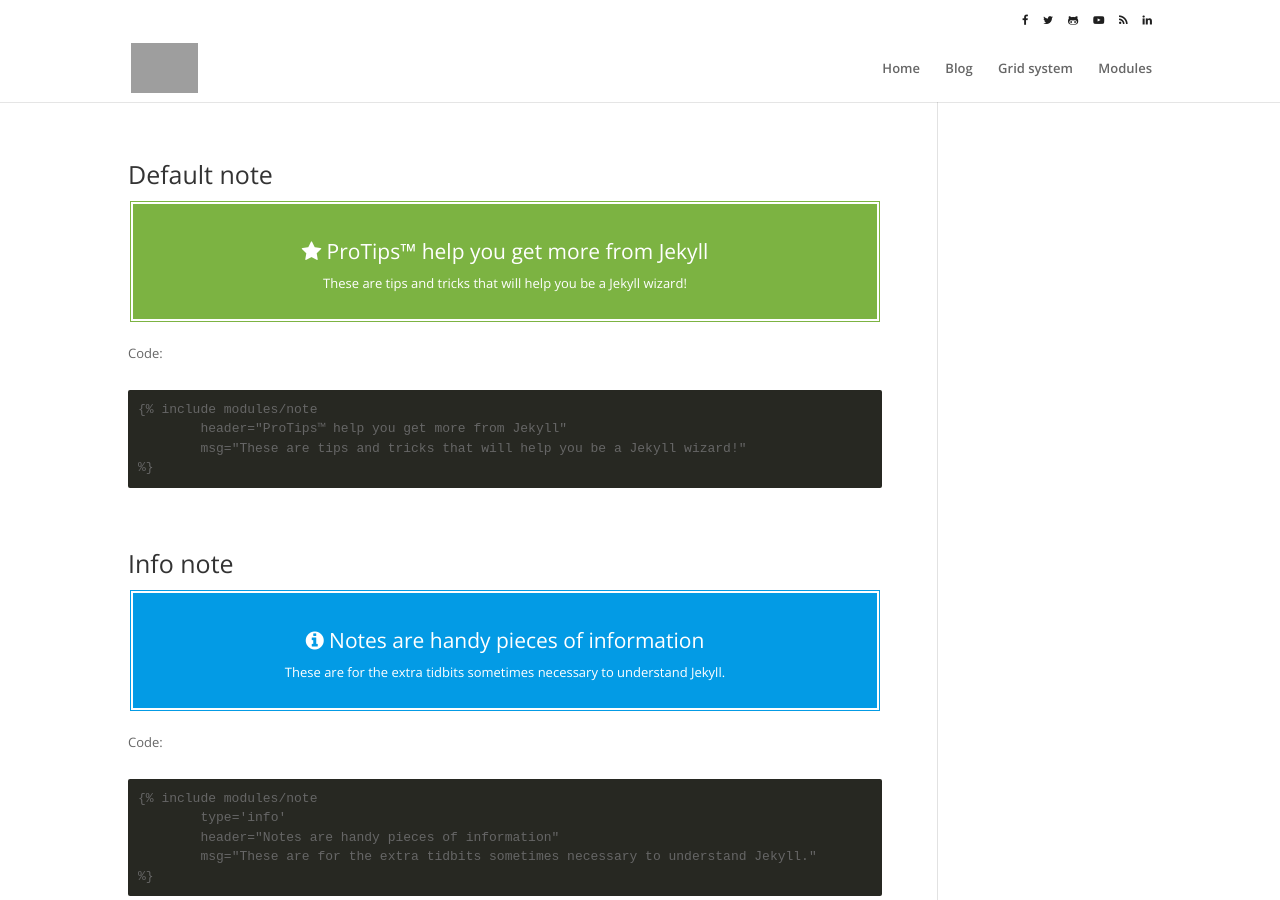
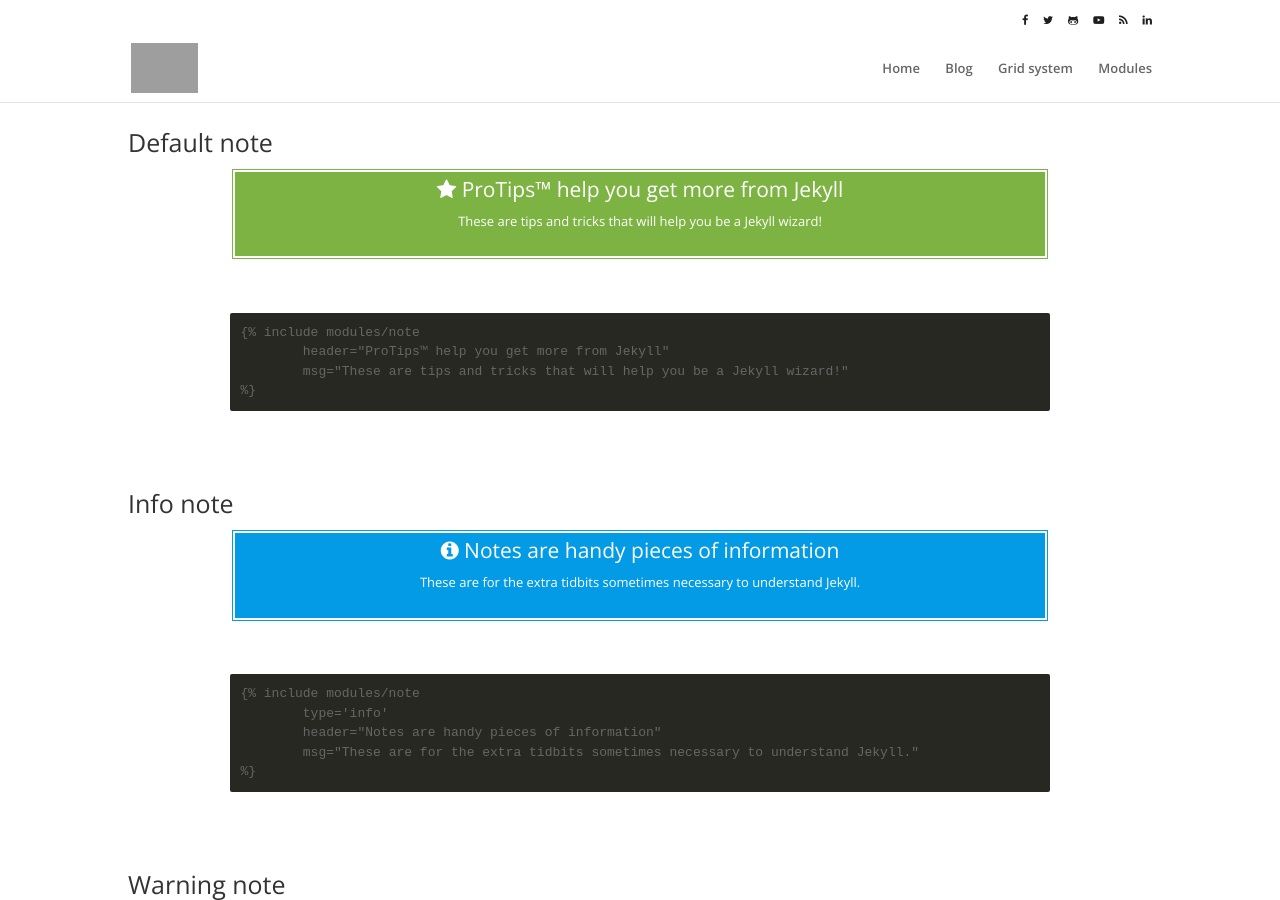
Before and after one commit to juvenal/divi-jekyll, a Jekyll site: the page built from modules/note/index.html, in a window 1280 px wide and 900 px high. Built offline with Jekyll 4.4.1, drawn with Linux system fonts in a browser that asks for light colours; nearby versions of some CDN libraries; some of the changed text lies outside the part shown; grey boxes are pictures that could not be loaded.

Commit message:
Update views

```diff
--- a/_includes/core/divi_parser
+++ b/_includes/core/divi_parser
@@ -28,7 +28,7 @@
 
 	{% comment %} <!-- parse sections --> {% endcomment %}
 	{% capture _html_r_c_s %}
-		{{ include.html
+		{{ _html_r_c
 			| replace: '<!--endsection-->', '</div>'
 			| replace: '<!--section', '<div class="et_pb_section et_section_regular" '
 		}}
--- a/assets/css/custom-monokai.css
+++ b/assets/css/custom-monokai.css
@@ -1,3 +1,4 @@
+figure>pre{overflow: auto;}
 figure.highlight{
     margin: 2em 0em;
 }
--- a/modules/note/index.html
+++ b/modules/note/index.html
@@ -6,40 +6,48 @@ display_on_top_menu : false
 display_footer : false
 ---
 
-<div class="container" style="padding-top: 58px;">
-	<div id="content-area" class="clearfix">
-		<div id="left-area">
 
-			<article id="post-id" class="et_pb_post post-id post type-post status-publish hentry">
-				<div class="et_post_meta_wrapper">
-					<h1 class="entry-title">Default note</h1>
-				</div>
-				<div class="entry-content">
+<!--section id="default-note" #-->
+	<!--row #-->
+		<!--col-4-4 #-->
+		<h1>Default note</h1>
+		<!--endcol-->
+		<!--col-4-4 style="padding:0% 10%" #-->
 		{% include modules/note
 			header="ProTips™ help you get more from Jekyll"
 			msg="These are tips and tricks that will help you be a Jekyll wizard!"
 		%}
-					<p>Code:</p>
+		<!--endcol-->
+	<!--endrow-->
+
+	<!--row #-->
+		<!--col-4-4 style="padding:0% 10%" #-->
 {% highlight html %}{% raw %}
 {% include modules/note
 	header="ProTips™ help you get more from Jekyll"
 	msg="These are tips and tricks that will help you be a Jekyll wizard!"
 %}
 {% endraw %}{% endhighlight %}
-				</div>
-			</article>
+		<!--endcol-->
+	<!--endrow-->
+<!--endsection-->
 
-			<article id="post-id" class="et_pb_post post-id post type-post status-publish hentry">
-				<div class="et_post_meta_wrapper">
-					<h1 class="entry-title">Info note</h1>
-				</div>
-				<div class="entry-content">
+<!--section id="default-note" #-->
+	<!--row #-->
+		<!--col-4-4 #-->
+		<h1>Info note</h1>
+		<!--endcol-->
+		<!--col-4-4 style="padding:0% 10%" #-->
 		{% include modules/note
 			type='info'
 			header="Notes are handy pieces of information"
 			msg="These are for the extra tidbits sometimes necessary to understand Jekyll."
 		%}
-					<p>Code:</p>
+		<!--endcol-->
+	<!--endrow-->
+
+	<!--row #-->
+		<!--col-4-4 style="padding:0% 10%" #-->
 {% highlight html %}{% raw %}
 {% include modules/note
 	type='info'
@@ -47,20 +55,27 @@ display_footer : false
 	msg="These are for the extra tidbits sometimes necessary to understand Jekyll."
 %}
 {% endraw %}{% endhighlight %}
-				</div>
-			</article>
+		<!--endcol-->
+	<!--endrow-->
 
-			<article id="post-id" class="et_pb_post post-id post type-post status-publish hentry">
-				<div class="et_post_meta_wrapper">
-					<h1 class="entry-title">Warning note</h1>
-				</div>
-				<div class="entry-content">
+<!--endsection-->
+
+<!--section id="default-note" #-->
+	<!--row #-->
+		<!--col-4-4 #-->
+		<h1>Warning note</h1>
+		<!--endcol-->
+		<!--col-4-4 style="padding:0% 10%" #-->
 		{% include modules/note
 			type='warning'
 			header="Warnings help you not blow things up"
 			msg="Be aware of these messages if you wish to avoid certain death."
 		%}
-					<p>Code:</p>
+		<!--endcol-->
+	<!--endrow-->
+
+	<!--row #-->
+		<!--col-4-4 style="padding:0% 10%" #-->
 {% highlight html %}{% raw %}
 {% include modules/note
 	type='warning'
@@ -68,20 +83,26 @@ display_footer : false
 	msg="Be aware of these messages if you wish to avoid certain death."
 %}
 {% endraw %}{% endhighlight %}
-				</div>
-			</article>
+		<!--endcol-->
+	<!--endrow-->
+<!--endsection-->
 
-			<article id="post-id" class="et_pb_post post-id post type-post status-publish hentry">
-				<div class="et_post_meta_wrapper">
-					<h1 class="entry-title">Unreleased note</h1>
-				</div>
-				<div class="entry-content">
+<!--section id="default-note" #-->
+	<!--row #-->
+		<!--col-4-4 #-->
+		<h1>Unreleased note</h1>
+		<!--endcol-->
+		<!--col-4-4 style="padding:0% 10%" #-->
 		{% include modules/note
 			type='unreleased'
 			header="You'll see this by a feature that hasn't been released"
 			msg="Some pieces of this website are for future versions of Jekyll that are not yet released."
 		%}
-					<p>Code:</p>
+		<!--endcol-->
+	<!--endrow-->
+
+	<!--row #-->
+		<!--col-4-4 style="padding:0% 10%" #-->
 {% highlight html %}{% raw %}
 {% include modules/note
 	type='unreleased'
@@ -89,14 +110,16 @@ display_footer : false
 	msg="Some pieces of this website are for future versions of Jekyll that are not yet released."
 %}
 {% endraw %}{% endhighlight %}
-				</div>
-			</article>
+		<!--endcol-->
+	<!--endrow-->
+<!--endsection-->
 
-			<article id="post-id" class="et_pb_post post-id post type-post status-publish hentry">
-				<div class="et_post_meta_wrapper">
-					<h1 class="entry-title">Default</h1>
-				</div>
-				<div class="entry-content">
+<!--section id="default-note" #-->
+	<!--row #-->
+		<!--col-4-4 #-->
+		<h1>Custom note</h1>
+		<!--endcol-->
+		<!--col-4-4 style="padding:0% 10%" #-->
 		{% include modules/note
 			type='custom'
 			bgcolor='#FB8C00'
@@ -104,7 +127,11 @@ display_footer : false
 			header="Custom tip"
 			msg="Fusce at vulputate tortor, vel semper ligula. Curabitur varius, dolor et eleifend vulputate."
 		%}
-					<p>Code:</p>
+		<!--endcol-->
+	<!--endrow-->
+
+	<!--row #-->
+		<!--col-4-4 style="padding:0% 10%" #-->
 {% highlight html %}{% raw %}
 {% include modules/note
 	type='custom'
@@ -114,8 +141,6 @@ display_footer : false
 	msg="Fusce at vulputate tortor, vel semper ligula. Curabitur varius, dolor et eleifend vulputate."
 %}
 {% endraw %}{% endhighlight %}
-				</div>
-			</article>
-		</div>
-	</div>
-</div>
+		<!--endcol-->
+	<!--endrow-->
+<!--endsection-->
```
Also changed, not shown: grid/index.html (+18 -19 lines), modules/blurb/index.html (+74 -39 lines), modules/index.html (+11 -8 lines). Lines whose indentation alone changed are shown as unchanged.
